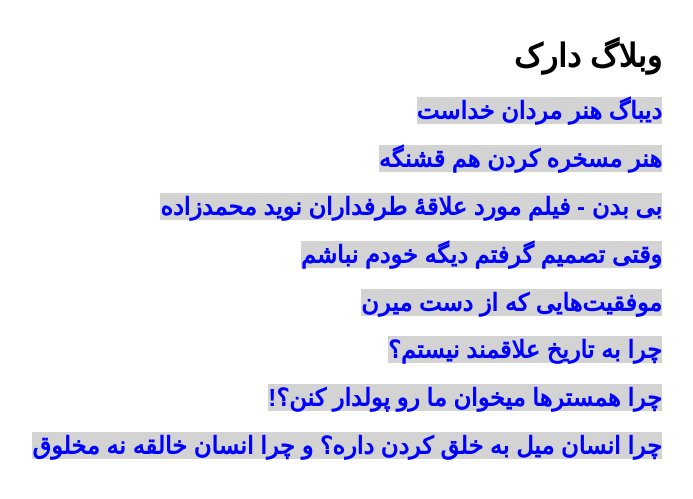
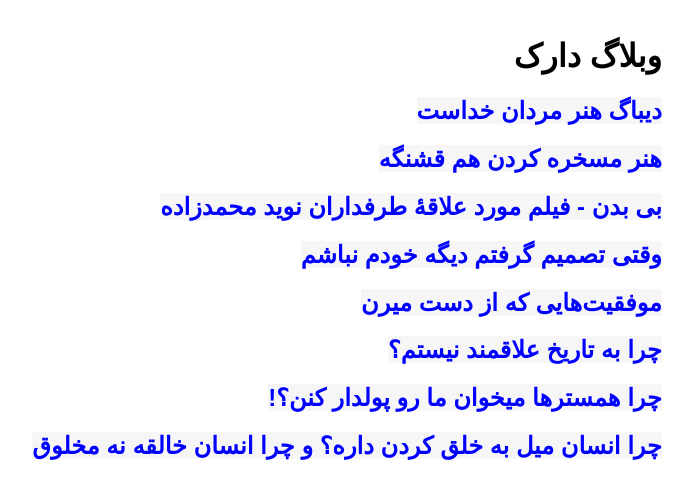
Before and after one commit to darkblog/darkblog.github.io, a Jekyll site: the page built from index.html, in a window 1280 px wide. Shown: the top 499 px of the page, without its empty margins (475-1168 px from the left). Built offline with Jekyll 4.4.1, drawn with Linux system fonts in a browser that asks for light colours.

Commit message:
Update index.html

```diff
--- a/index.html
+++ b/index.html
@@ -8,7 +8,7 @@
 <title>وبلاگ دارک</title>
 <meta name="description" content="وبلاگ دارک یه وبلاگ شخصی با مطالب پراکنده و دقدقه‌های یک پسر وطن‌پرسته">
 <meta name="viewport" content="width=device-width">
-<style>body{font-family:sans-serif;margin:auto;padding:1em;max-width:80ch}a{text-decoration:none;color:blue;background-color:lightgray}</style>
+<style>body{font-family:sans-serif;margin:auto;padding:1em;max-width:80ch}a{text-decoration:none;color:blue;background-color:#f6f6f6}</style>
 </head>
 <body>
 <h1>وبلاگ دارک</h1>
```
